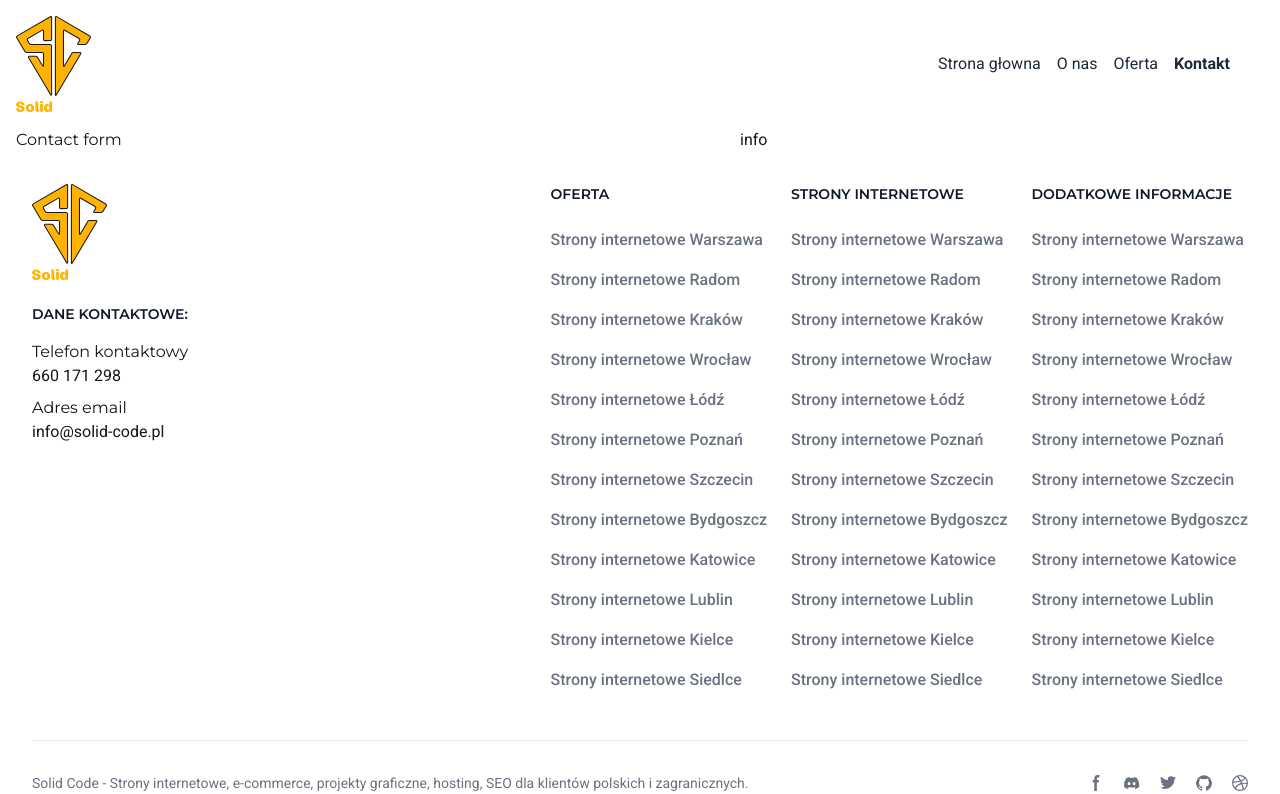
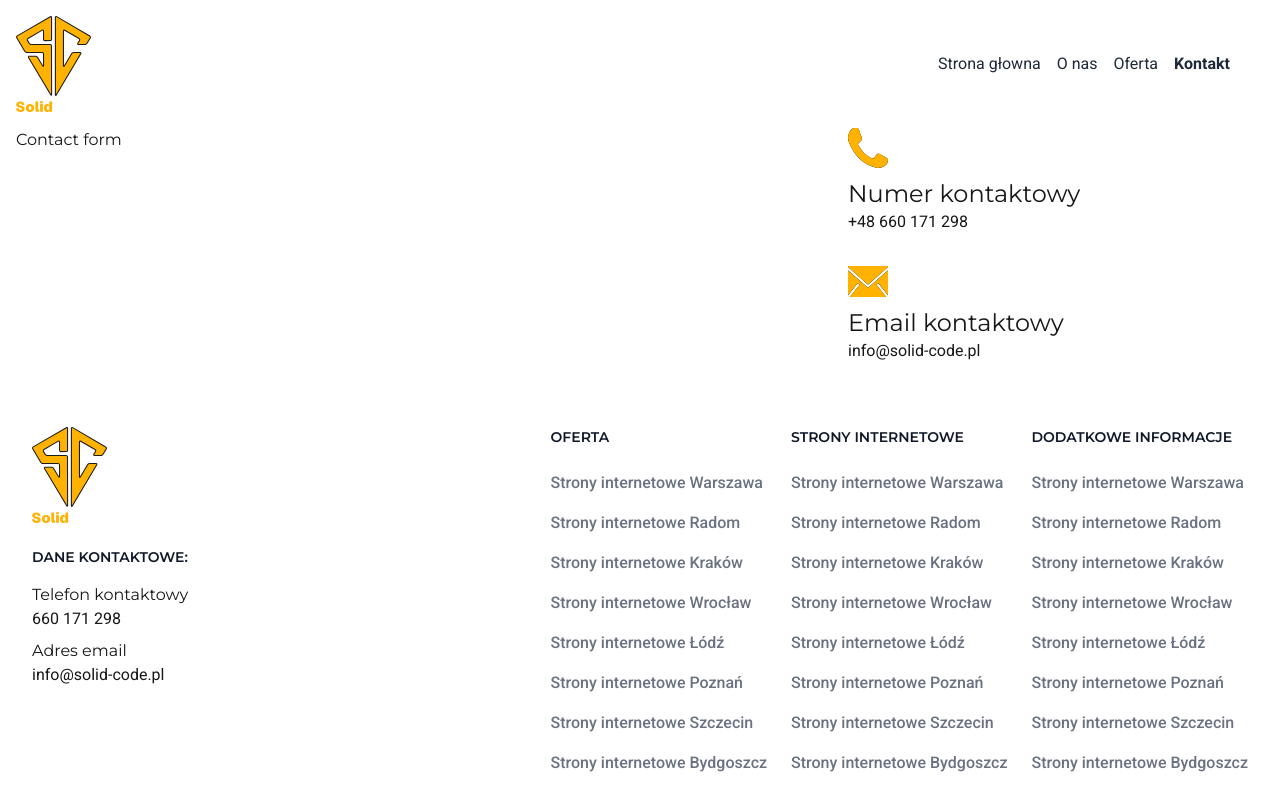
Before and after one commit to SolidCode109/solid_code_page, a Next.js app: page /kontakt in a window 1280 px wide. Shown: the top 794 px of the page. Built offline with nearby package versions, Linux system fonts and the light colour scheme.

Commit message:
contact form

```diff
--- a/src/components/Contact/Contact.js
+++ b/src/components/Contact/Contact.js
@@ -1,25 +1,51 @@
+import React from "react";
 
-import React from "react"
+const contactDetails = [
+  {
+    id: "0",
+    numer: "+48 660 171 298",
+    image: "../phone.svg",
+    alt: "Numer kontaktowy",
+  },
+  {
+    id: "1",
+    email: "info@solid-code.pl",
+    image: "../email.svg",
+    alt: "Email kontaktowy",
+  },
+];
+
+const Contact = () => {
+  return (
+    <section id="contact" className="contact-section">
+      <div className="container mx-auto px-4">
+        <div className="flex justify-between flex-wrap">
+          <div className="basic-1/3">
+            <h2>Contact form</h2>
+          </div>
+          <div className="basis-1/3">
 
 
+          <div className="contact--container mb-8">
+            <a href={`tel:${contactDetails[0].numer}`}>
+              <img className="iconify mdi-light--home w-10 h-auto" src={contactDetails[0].image} />
+            </a>
+            <h3 className="text-xl md:text-2xl pt-2.5">{contactDetails[0].alt}</h3>
+            <p>{contactDetails[0].numer}</p>
+           </div>
+          <div className="contact--container mb-8">
+            <a href={`mailto:${contactDetails[1].email}`}>
+              <img className="iconify mdi-light--home w-10 h-auto" src={contactDetails[1].image} />
+            </a>
+            <h3 className="text-xl md:text-2xl pt-2.5">{contactDetails[1].alt}</h3>
+            <p>{contactDetails[1].email}</p>
+            </div>
 
-
-
-
-const Contact = () => {
-    return (<section id="contact" className="contact-section">
-        <div className="container mx-auto px-4">
-            <div className="flex">
-                <div className="w-75 flex-auto">
-                  <h2>Contact form</h2>
-                </div>
-                <div className="w-25 flex-auto">
-                    <p> info </p>
-                </div>
-            </div>
+          </div>
         </div>
-        </section>)
-}
-
+      </div>
+    </section>
+  );
+};
 
 export default Contact;
--- a/src/components/Footer/Footer.js
+++ b/src/components/Footer/Footer.js
@@ -1,6 +1,20 @@
-"use client";
+import React from "react";
 
-import React, { useState, useEffect } from "react";
+
+const contactDetails = [
+  {
+    id: "0",
+    numer: "+48 660 171 298",
+    image: "/phone.svg",
+    alt: "Numer kontaktowy",
+  },
+  {
+    id: "1",
+    email: "info@solid-code.pl",
+    image: "/email.svg",
+    alt: "Email kontaktowy",
+  },
+];
 
 const Footer = () => {
   return (
```
Also changed, not shown: public/email.svg (added), public/phone.svg (added).
